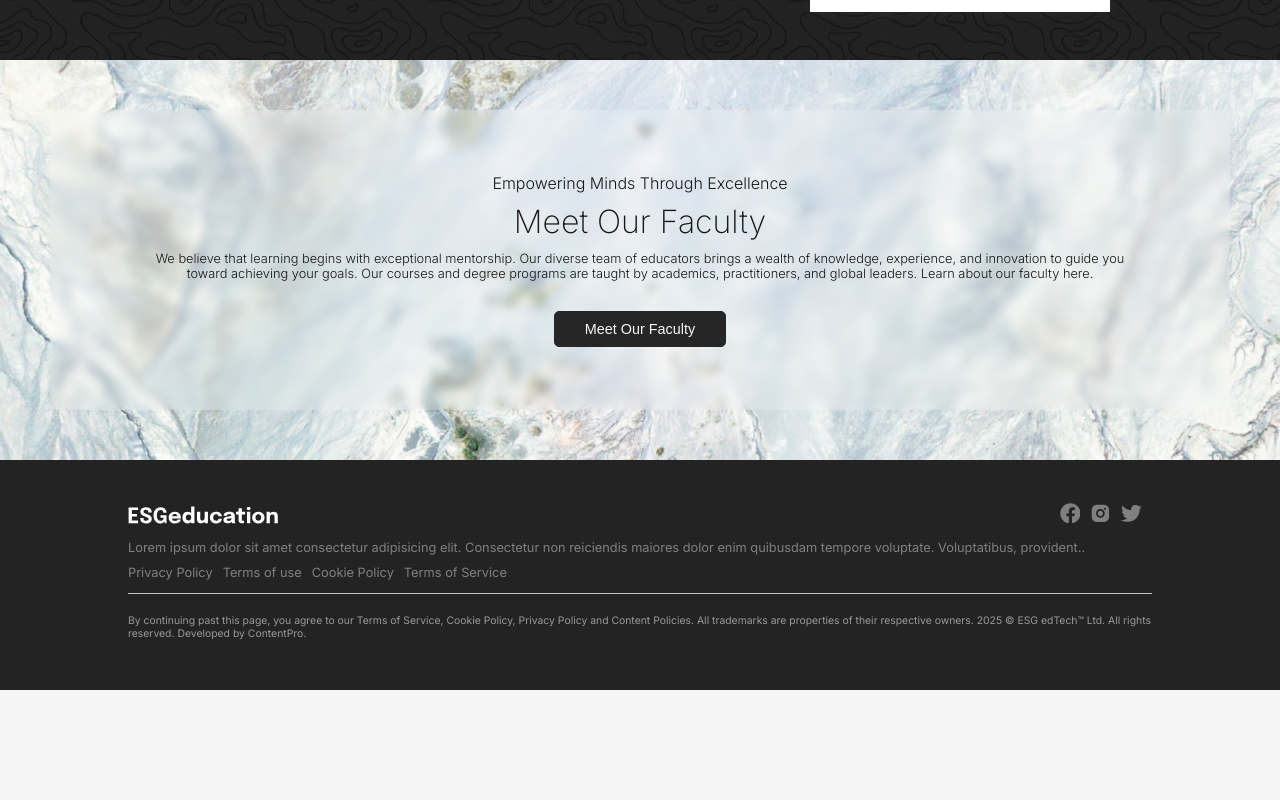
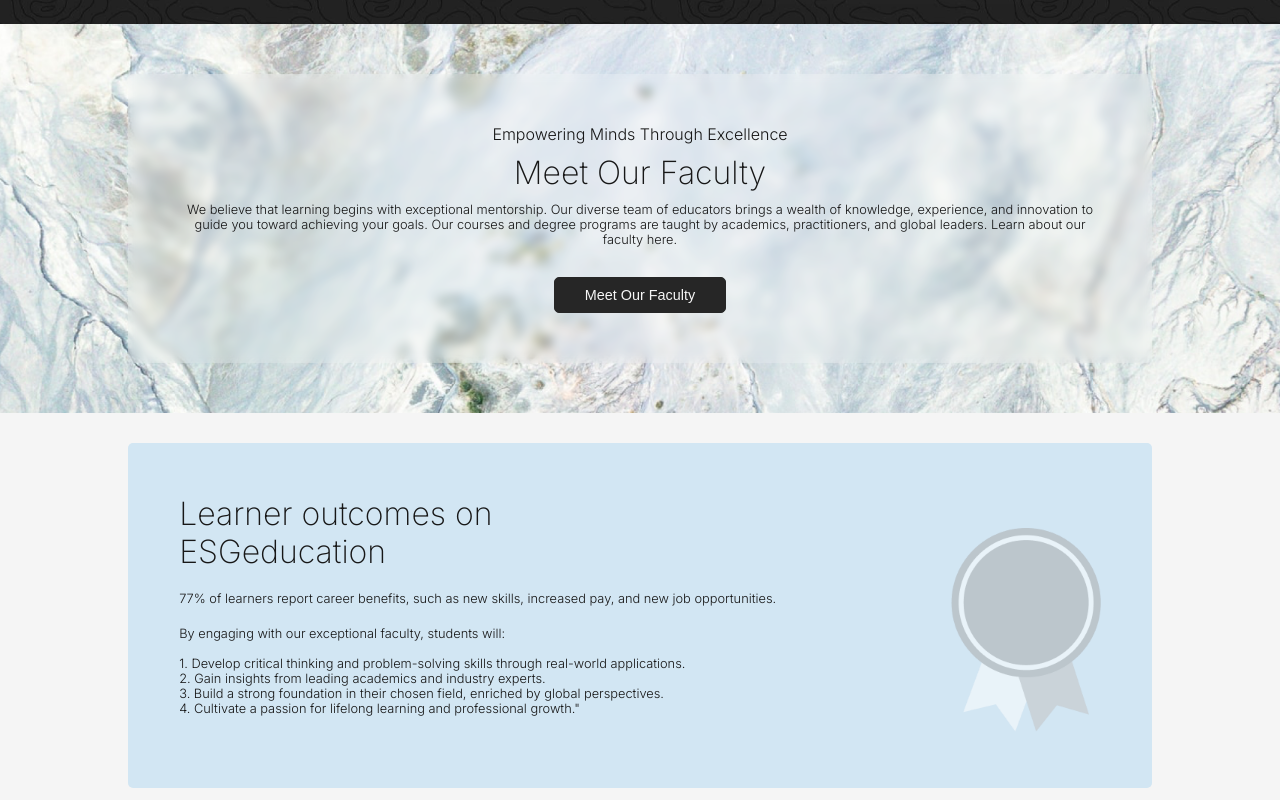
Before and after one commit to ungcnbacademy/ungcnbacademy-frontend, a Next.js app: page / in a window 1280 px wide. Shown: the part 2320-3120 px from the top of the page. Before the commit the page ends 3010 px from the top, so only its background shows below. Built offline with nearby package versions, Linux system fonts and the light colour scheme.

Commit message:
bug fixes

```diff
--- a/src/components/landing/landing.jsx
+++ b/src/components/landing/landing.jsx
@@ -6,6 +6,7 @@
 import Section2 from './section2';
 import Section3 from './section3';
 import Section4 from './section4';
+import Section5 from './section5';
 
 export default function Landing() {
 	return (
@@ -16,6 +17,7 @@
 			<Section2/>
 			<Section3/>
 			<Section4/>
+			<Section5/>
 			<Footer/>
 		</div>
 	);
--- a/src/components/landing/section3.jsx
+++ b/src/components/landing/section3.jsx
@@ -23,6 +23,7 @@
 					</p>
 					<br />
 					<Button text="Our Courses" variant="outLined" />
+					<br />
 				</div>
 			</div>
 			<div className={styles.right}>
--- a/src/components/landing/section3.module.css
+++ b/src/components/landing/section3.module.css
@@ -1,12 +1,14 @@
 .main {
 	display: flex;
 	flex-wrap: wrap;
-	height: clamp(500px, 50vh, 800px);
+	height: clamp(fit-content, 40vh, 500px);
+
 	background-image: url('/assets/landing-bg.png');
 	background-size: cover;
 	background-position: center;
 	background-repeat: no-repeat;
-
+	padding-inline: var(--global-padding-inline);
+	padding-block: 30px;
 	.left {
 		flex: 1 300px;
 		display: flex;
--- a/src/components/landing/section4.module.css
+++ b/src/components/landing/section4.module.css
@@ -1,5 +1,5 @@
 .main {
-	height: clamp(400px, 40vh, 500px);
+	height: clamp(fit-content, 50vh, 800px);
 	background-image: url('/assets/landing-bg2.png');
 	background-size: cover;
 	background-position: center;
@@ -8,23 +8,24 @@
 	flex-direction: column;
 	align-items: center;
 	justify-content: center;
-	padding: 50px;
+	padding-inline: var(--global-padding-inline);
+	padding-block: 50px;
 	.container {
 		background-color: rgba(255, 255, 255, 0.2);
 		border-radius: var(--global-border-radius);
 		width: 100%;
-		height: 100%;
 		backdrop-filter: blur(5px);
 		display: flex;
 		flex-direction: column;
 		align-items: center;
 		justify-content: center;
 		gap: 10px;
-		padding: 20px;
+		padding: 50px;
 		.title {
 			font-size: 2rem;
 			font-weight: 200;
 			line-height: 1.2;
+			text-align: center;
 		}
 		.description {
 			font-size: 0.8rem;
@@ -36,6 +37,7 @@
 		.heading {
 			font-size: 1rem;
 			font-weight: 300;
+			text-align: center;
 		}
 	}
 }
--- /dev/null
+++ b/src/components/landing/section5.jsx
@@ -0,0 +1,39 @@
+import React from 'react';
+import styles from './section5.module.css';
+import Image from 'next/image';
+export default function Section5() {
+	return (
+		<div className={styles.main}>
+			<div className={styles.container}>
+				<div className={styles.left}>
+					<p className={styles.title}>
+						Learner outcomes on ESGeducation
+					</p>
+					<p className={styles.description}>
+						77% of learners report career benefits, such as new
+						skills, increased pay, and new job opportunities.
+					</p>
+					<p className={styles.description}>
+						By engaging with our exceptional faculty, students will:
+						<br /> <br />
+						1. Develop critical thinking and problem-solving skills
+						through real-world applications. <br /> 2. Gain insights
+						from leading academics and industry experts. <br /> 3.
+						Build a strong foundation in their chosen field,
+						enriched by global perspectives. <br /> 4. Cultivate a
+						passion for lifelong learning and professional growth."
+					</p>
+				</div>
+				<div className={styles.right}>
+					<Image
+						src="/assets/badge.png"
+						alt="Empty"
+						width={150}
+						height={200}
+						className={styles.image}
+					/>
+				</div>
+			</div>
+		</div>
+	);
+}
--- /dev/null
+++ b/src/components/landing/section5.module.css
@@ -0,0 +1,39 @@
+.main {
+	padding-inline: var(--global-padding-inline);
+	padding-block: 30px;
+	height: clamp(fit-content, 40vh, 500px);
+	.container {
+		width: 100%;
+		height: 100%;
+		background-color: rgb(210, 230, 243);
+		padding: 5%;
+		border-radius: var(--global-border-radius);
+		display: flex;
+    flex-wrap: wrap;
+		align-items: center;
+		justify-content: space-between;
+		.left {
+			.title {
+				font-size: 2rem;
+				font-weight: 200;
+				line-height: 1.2;
+				max-width: 400px;
+				margin-bottom: 20px;
+			}
+			.description {
+				font-size: 0.8rem;
+
+				font-weight: 300;
+				max-width: 1000px;
+				margin-bottom: 20px;
+			}
+		}
+		.right {
+			align-self: flex-end;
+			.image {
+				width: 150px;
+				height: auto;
+			}
+		}
+	}
+}
```
Also changed, not shown: public/assets/badge.png (added).
